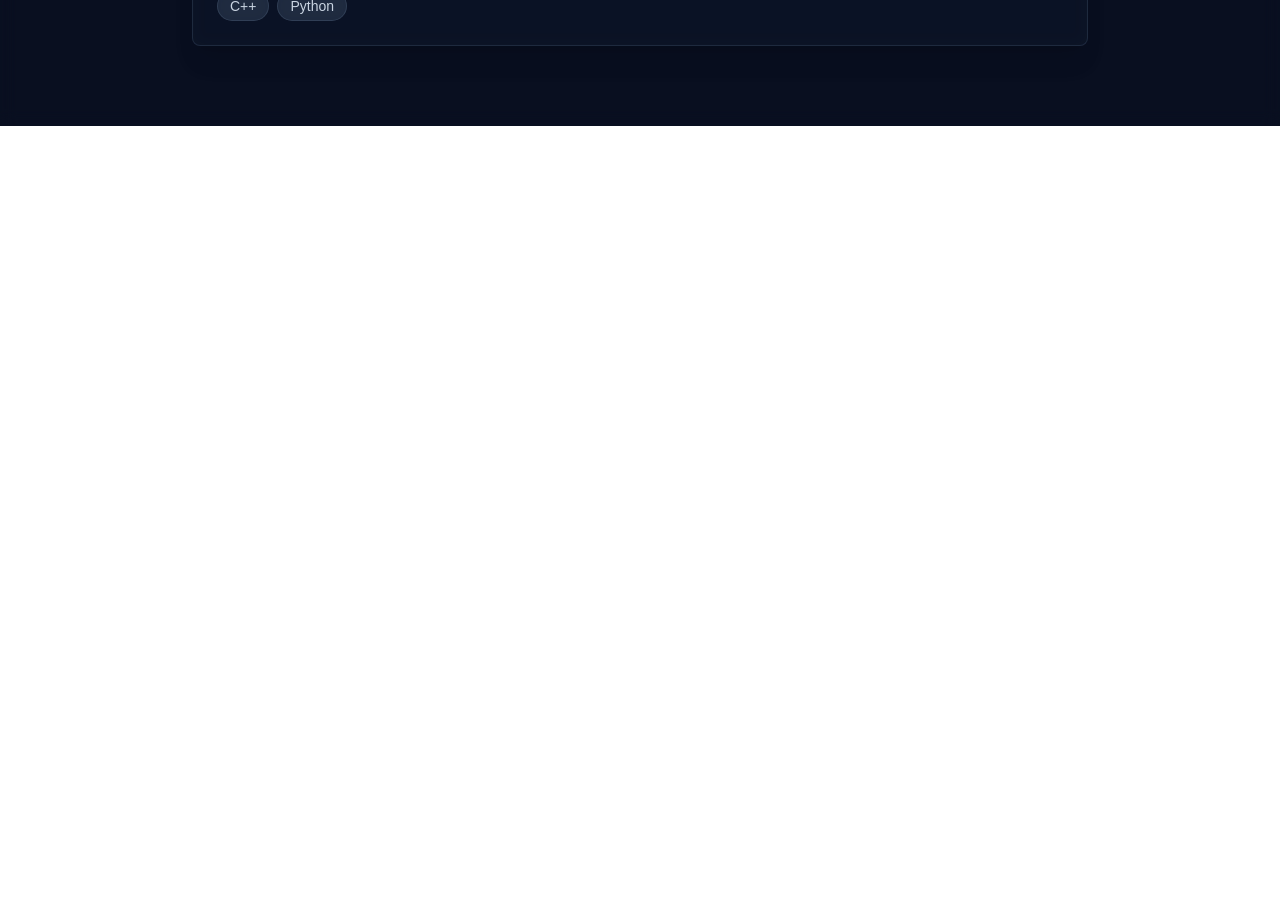
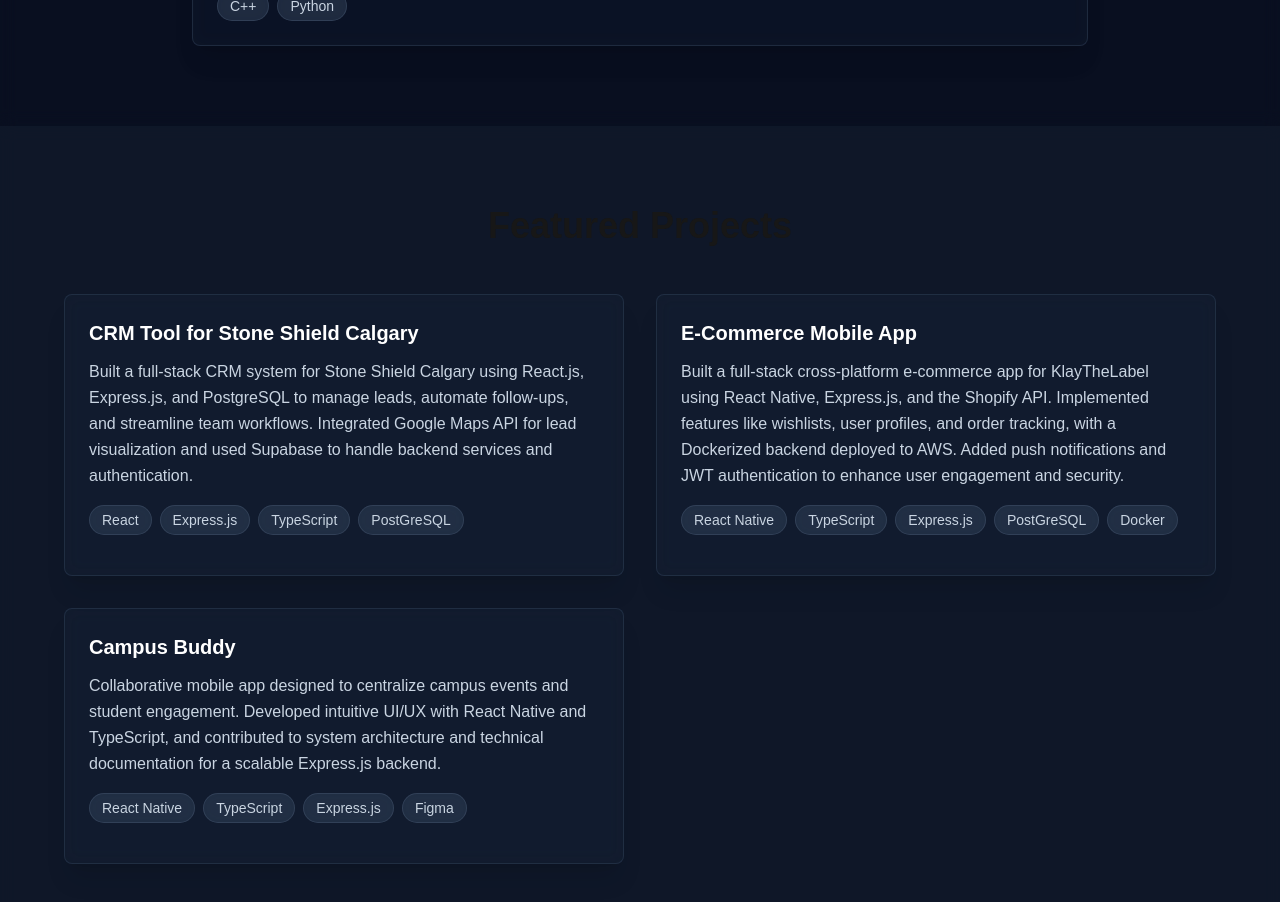
Before and after one commit to jtran217/portfolio, a Next.js app: page / in a window 1280 px wide. Shown: the part 2140-3042 px from the top of the page. Before the commit the page ends 2266 px from the top, so only its background shows below. Built offline with nearby package versions, Linux system fonts and the light colour scheme.

Commit message:
Project section done
Signed-off-by: Johnny Tran <jktran1998@gmail.com>

```diff
--- a/src/app/page.tsx
+++ b/src/app/page.tsx
@@ -2,6 +2,7 @@
 import Experience from "@/components/Experience";
 import Header from "@/components/Header";
 import Hero from "@/components/Hero";
+import Projects from "@/components/Projects";
 
 export default function Home() {
   return (
@@ -10,6 +11,7 @@
       <Hero />
       <About />
       <Experience />
+      <Projects />
     </div>
   );
 }
--- /dev/null
+++ b/src/components/Projects.tsx
@@ -0,0 +1,67 @@
+import { ExternalLink, Github } from "lucide-react";
+import { projects } from "@/data/projects";
+const Projects = () => {
+  return (
+    <section
+      id="projects"
+      className="py-20 px-6 bg-slate-900/30 backdrop-blur-sm"
+    >
+      <div className="container mx-auto max-w-6xl">
+        <h2 className="text-3xl md:text-4xl font-bold text-center mb-12 gradient-text">
+          Featured Projects
+        </h2>
+
+        <div className="grid md:grid-cols-2 gap-8">
+          {projects.map((project) => (
+            <div
+              key={project.id}
+              className="bg-slate-800/30 rounded-lg p-6 border border-slate-700/50 hover:border-indigo-500/50 transition-all shadow-xl backdrop-blur-sm card-hover"
+            >
+              <h3 className="text-xl font-bold mb-3 text-white">
+                {project.title}
+              </h3>
+
+              <p className="text-slate-300 mb-4 leading-relaxed">
+                {project.description}
+              </p>
+
+              <div className="flex flex-wrap gap-2 mb-4">
+                {project.technologies.map((tech, index) => (
+                  <span
+                    key={index}
+                    className="px-3 py-1 bg-slate-700/50 text-slate-300 rounded-full text-sm border border-slate-600/50 backdrop-blur-sm"
+                  >
+                    {tech}
+                  </span>
+                ))}
+              </div>
+
+              <div className="flex space-x-4">
+                {project.githubUrl != "#" && (
+                  <a
+                    href={project.githubUrl}
+                    className="flex items-center space-x-2 text-slate-400 hover:text-indigo-400 transition-colors"
+                  >
+                    <Github className="w-4 h-4" />
+                    <span className="text-sm">Code</span>
+                  </a>
+                )}
+                {project.liveUrl != "#" && (
+                  <a
+                    href={project.liveUrl}
+                    className="flex items-center space-x-2 text-slate-400 hover:text-indigo-400 transition-colors"
+                  >
+                    <ExternalLink className="w-4 h-4" />
+                    <span className="text-sm">Live Demo</span>
+                  </a>
+                )}
+              </div>
+            </div>
+          ))}
+        </div>
+      </div>
+    </section>
+  );
+};
+
+export default Projects;
--- /dev/null
+++ b/src/data/projects.ts
@@ -0,0 +1,44 @@
+export interface Project {
+  id: number;
+  title: string;
+  description: string;
+  technologies: string[];
+  githubUrl: string;
+  liveUrl: string;
+}
+
+export const projects: Project[] = [
+  {
+    id: 1,
+    title: "CRM Tool for Stone Shield Calgary",
+    description:
+      "Built a full-stack CRM system for Stone Shield Calgary using React.js, Express.js, and PostgreSQL to manage leads, automate follow-ups, and streamline team workflows. Integrated Google Maps API for lead visualization and used Supabase to handle backend services and authentication.",
+    technologies: ["React", "Express.js", "TypeScript", "PostGreSQL"],
+    githubUrl: "#",
+    liveUrl: "#",
+  },
+  {
+    id: 2,
+    title: "E-Commerce Mobile App",
+    description:
+      "Built a full-stack cross-platform e-commerce app for KlayTheLabel using React Native, Express.js, and the Shopify API. Implemented features like wishlists, user profiles, and order tracking, with a Dockerized backend deployed to AWS. Added push notifications and JWT authentication to enhance user engagement and security.",
+    technologies: [
+      "React Native",
+      "TypeScript",
+      "Express.js",
+      "PostGreSQL",
+      "Docker",
+    ],
+    githubUrl: "#",
+    liveUrl: "#",
+  },
+  {
+    id: 3,
+    title: "Campus Buddy",
+    description:
+      "Collaborative mobile app designed to centralize campus events and student engagement. Developed intuitive UI/UX with React Native and TypeScript, and contributed to system architecture and technical documentation for a scalable Express.js backend.",
+    technologies: ["React Native", "TypeScript", "Express.js", "Figma"],
+    githubUrl: "#",
+    liveUrl: "#",
+  },
+];
```
